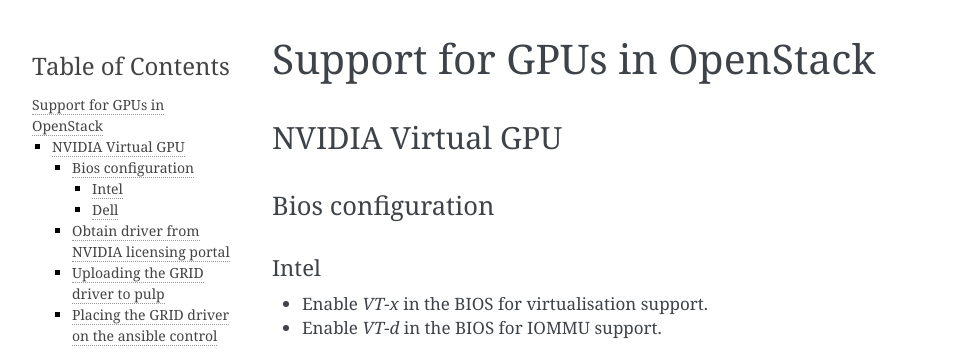
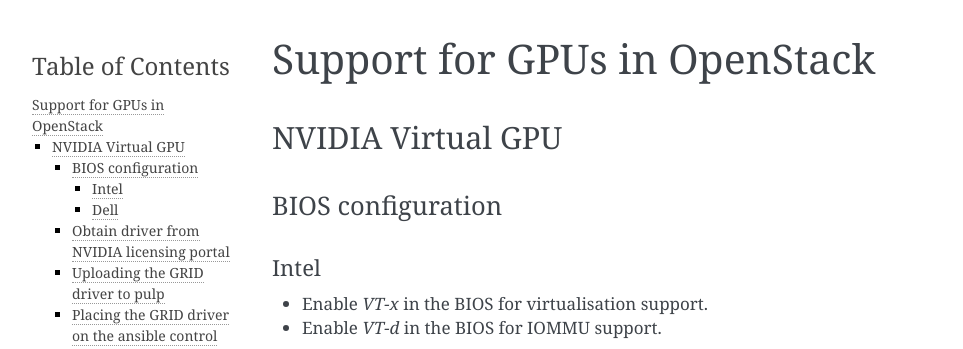
Before and after one commit to stackhpc/openstack-admin-guide, a Sphinx documentation site: the page built from source/gpus_in_openstack.rst, in a window 1280 px wide and 900 px high. Shown: the top 349 px of the window, without its empty margins (148-1111 px from the left). Built offline with Sphinx 7.4.7, drawn with Linux system fonts in a browser that asks for light colours.

Commit message:
Capitalisation fix
Co-authored-by: Mark Goddard <mark@stackhpc.com>

```diff
--- a/source/gpus_in_openstack.rst
+++ b/source/gpus_in_openstack.rst
@@ -7,7 +7,7 @@ Support for GPUs in OpenStack
 NVIDIA Virtual GPU
 ##################
 
-Bios configuration
+BIOS configuration
 ------------------
 
 Intel
```
